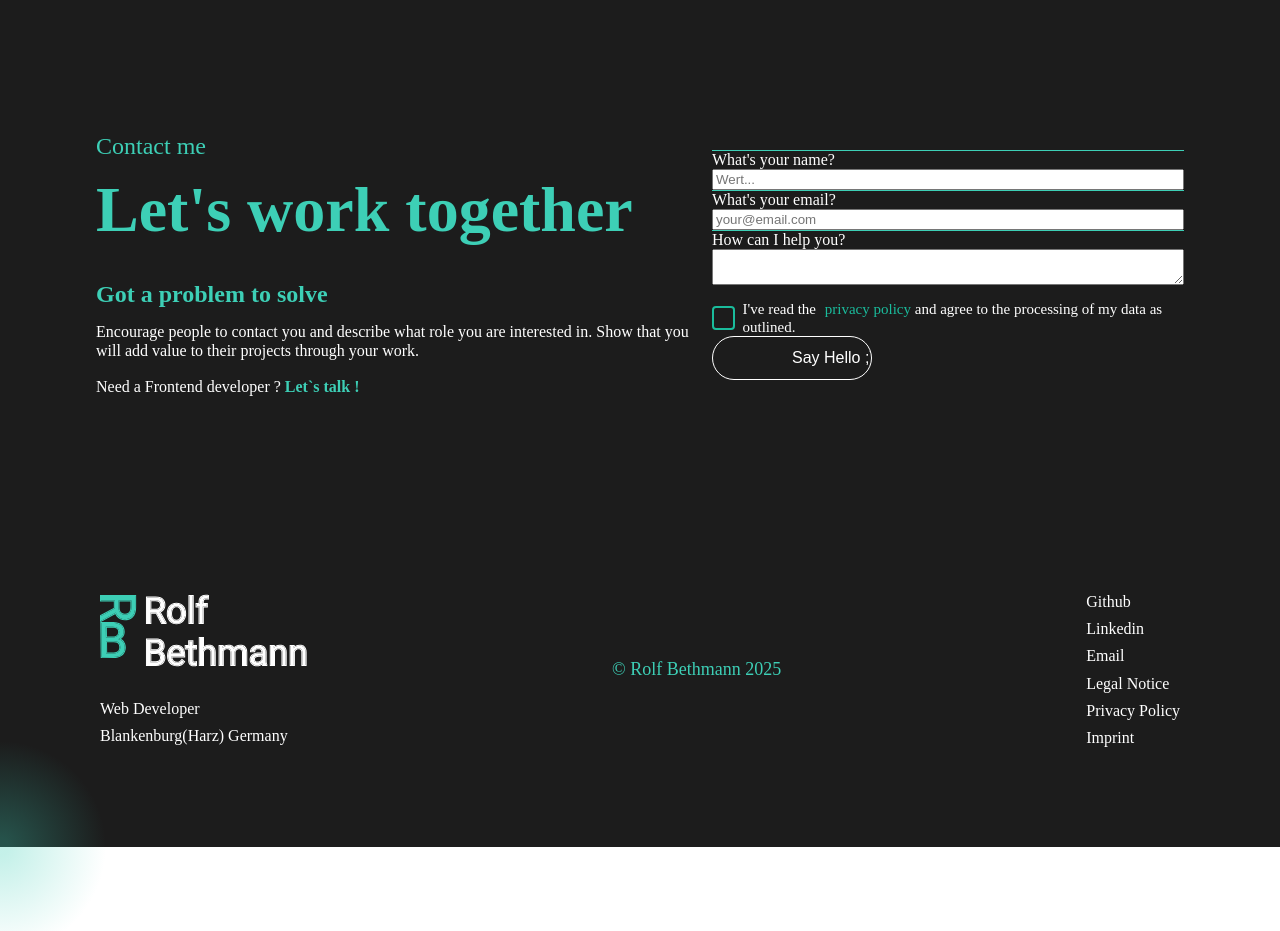
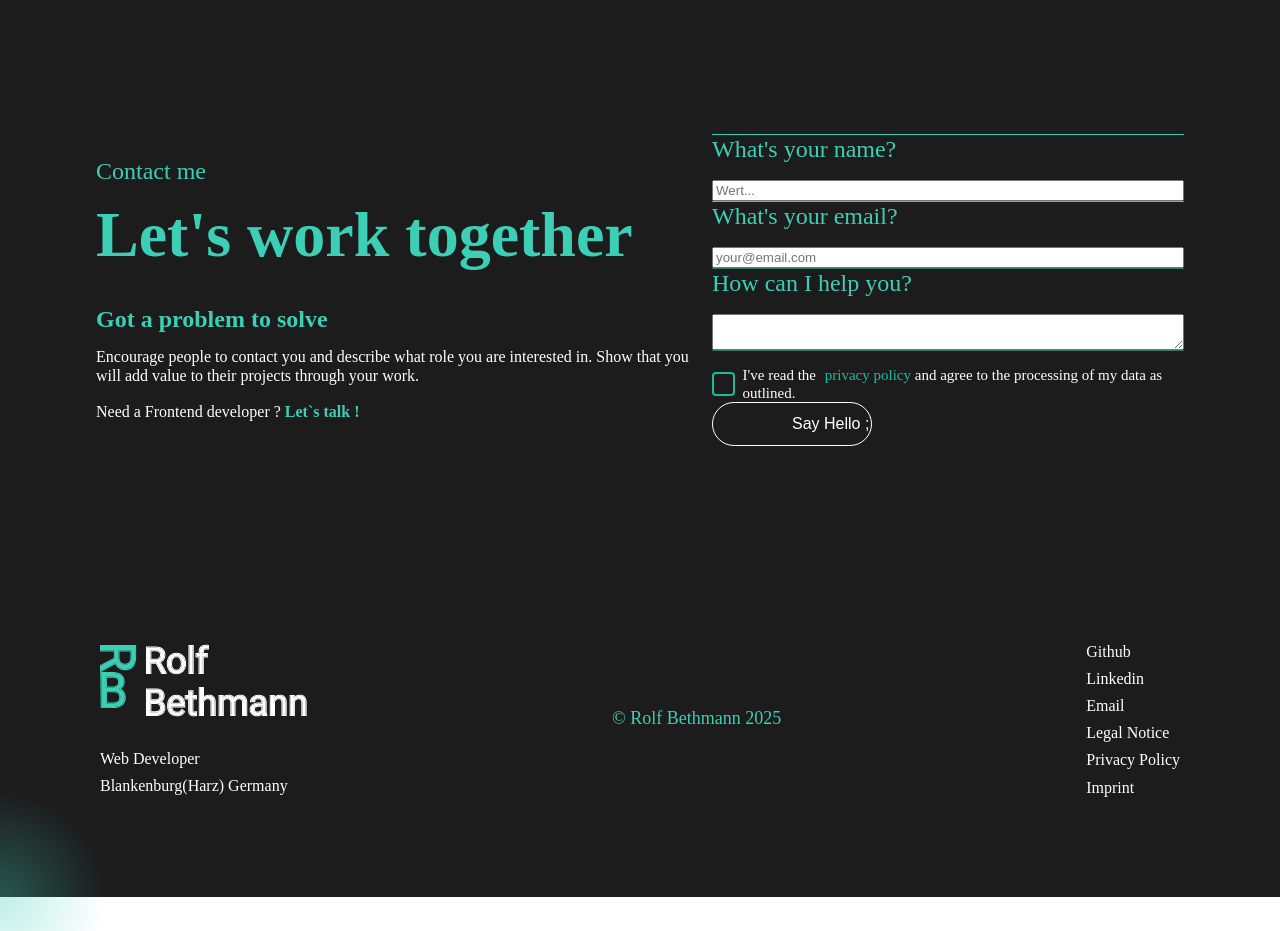
Before and after one commit to bethmannRolf/portfolio, an Angular app: page / in a window 1280 px wide. Shown: the part 4020-4951 px from the top of the page. Built offline with nearby package versions, Linux system fonts and the light colour scheme.

Commit message:
contact form styling 3

```diff
--- a/src/app/contact-form/contact-form.component.css
+++ b/src/app/contact-form/contact-form.component.css
@@ -167,3 +167,47 @@
 .contact-submit-button:hover {
   border: 1px solid #3DCFB6;
 }
+
+.question-name-input {
+  font-size: 24px;
+  font-weight: 500;
+  line-height: 120%;
+  letter-spacing: 0%;
+  color: #3DCFB6;
+}
+
+.question-mail-input {
+  font-size: 24px;
+  font-weight: 500;
+  line-height: 120%;
+  letter-spacing: 0%;
+  color: #3DCFB6;
+}
+
+.question-message-input {
+  font-size: 24px;
+  font-weight: 500;
+  line-height: 120%;
+  letter-spacing: 0%;
+  color: #3DCFB6;
+}
+
+.name-input-section {
+  display: flex;
+  flex-direction: column;
+  gap: 16px;
+}
+
+.email-input-section {
+  display: flex;
+  flex-direction: column;
+  gap: 16px;
+}
+
+.message-area-section {
+  display: flex;
+  flex-direction: column;
+  gap: 16px;
+  border-top: 1px solid rgba(61, 207, 182, 0.5);
+  border-bottom: 1px solid rgba(61, 207, 182, 0.5);
+}
--- a/src/app/contact-form/contact-form.component.html
+++ b/src/app/contact-form/contact-form.component.html
@@ -1,16 +1,16 @@
 <form class="contact-form-container" [formGroup]="contactForm" (ngSubmit)="onSubmit()">
     <div class="name-input-section">
-        <label class="question-contact-input" for="name">What's your name?</label>
+        <label for="name"><span class="question-name-input">What's your name?</span></label>
         <input placeholder="Wert..." id="name" formControlName="name" required />
     </div>
 
     <div class="email-input-section">
-        <label for="email">What's your email?</label>
+        <label for="email"><span class="question-mail-input">What's your email?</span></label>
         <input placeholder="your@email.com" id="email" formControlName="email" required type="email" />
     </div>
 
     <div class="message-area-section">
-        <label for="message">How can I help you?</label>
+        <label for="message"><span class="question-message-input">How can I help you?</span></label>
         <textarea id="message" formControlName="message" required></textarea>
     </div>
 
@@ -23,5 +23,6 @@
         </label>
     </div>
 
-    <button class="contact-submit-button" type="submit" [disabled]="contactForm.invalid"><span class="submit-span">Say Hello ;)</span></button>
+    <button class="contact-submit-button" type="submit" [disabled]="contactForm.invalid"><span class="submit-span">Say
+            Hello ;)</span></button>
 </form>
--- a/src/app/contact-form/contact-form.component.scss
+++ b/src/app/contact-form/contact-form.component.scss
@@ -45,12 +45,6 @@ align-items: center;
     display: flex;
 
 }
-
-.privacy-policy-link{
-
-
-}
-
 
 
 /////
@@ -228,3 +222,52 @@ align-items: center;
 .contact-submit-button:hover {
     border: 1px solid #3DCFB6;
 }
+
+
+.question-name-input{
+    font-size: 24px;
+    font-weight: 500;
+    line-height: 120%;
+    letter-spacing: 0%;
+    color: #3DCFB6;
+    }
+
+    .question-mail-input{
+        font-size: 24px;
+        font-weight: 500;
+        line-height: 120%;
+        letter-spacing: 0%;
+        color: #3DCFB6;
+    }
+
+
+    .question-message-input{
+        font-size: 24px;
+        font-weight: 500;
+        line-height: 120%;
+        letter-spacing: 0%;
+        color: #3DCFB6;
+    }
+
+    .name-input-section{
+        display: flex;
+        flex-direction: column;
+        gap:16px;
+
+    }
+
+    .email-input-section{
+        display: flex;
+        flex-direction: column;
+        gap:16px;
+    }
+
+    .message-area-section{
+        display: flex;
+        flex-direction: column;
+        gap:16px;
+        border-top: 1px solid rgba(61, 207, 182, 0.5);
+        border-bottom: 1px solid rgba(61, 207, 182, 0.5);
+
+
+    }
--- a/src/app/contact/contact.component.css
+++ b/src/app/contact/contact.component.css
@@ -73,3 +73,7 @@
   line-height: 120%;
   letter-spacing: 0%;
 }
+
+div::placeholder {
+  background-color: red;
+}
--- a/src/app/contact/contact.component.min.css
+++ b/src/app/contact/contact.component.min.css
@@ -1 +1 @@
-.contact-section{background-color:#1c1c1c;color:white;display:flex;align-items:center;justify-content:space-between;padding:96px}.left-contact-side{max-width:616px;display:flex;flex-direction:column;gap:40px}.left-upper-section{display:flex;flex-direction:column;gap:20px}.contact-me-span{color:#3DCFB6;font-weight:500;font-size:24px;line-height:100%;letter-spacing:0%}.work-together-heading{color:#3DCFB6;font-weight:700;font-size:64px;line-height:100%;letter-spacing:-3%}.left-lower-section{display:flex;flex-direction:column;gap:16px}.left-lower-heading{color:#3DCFB6;font-weight:700;font-size:24px;line-height:100%;letter-spacing:0%}.left-lower-first-span{color:white;font-weight:400;font-size:16px;line-height:120%;letter-spacing:0%}.highlight-green{color:#3DCFB6;font-weight:700;font-size:16px;line-height:100%;letter-spacing:0%}.need-developer{color:white;font-weight:400;font-size:16px;line-height:120%;letter-spacing:0%}
+.contact-section{background-color:#1c1c1c;color:white;display:flex;align-items:center;justify-content:space-between;padding:96px}.left-contact-side{max-width:616px;display:flex;flex-direction:column;gap:40px}.left-upper-section{display:flex;flex-direction:column;gap:20px}.contact-me-span{color:#3DCFB6;font-weight:500;font-size:24px;line-height:100%;letter-spacing:0%}.work-together-heading{color:#3DCFB6;font-weight:700;font-size:64px;line-height:100%;letter-spacing:-3%}.left-lower-section{display:flex;flex-direction:column;gap:16px}.left-lower-heading{color:#3DCFB6;font-weight:700;font-size:24px;line-height:100%;letter-spacing:0%}.left-lower-first-span{color:white;font-weight:400;font-size:16px;line-height:120%;letter-spacing:0%}.highlight-green{color:#3DCFB6;font-weight:700;font-size:16px;line-height:100%;letter-spacing:0%}.need-developer{color:white;font-weight:400;font-size:16px;line-height:120%;letter-spacing:0%}div::placeholder{background-color:red}
--- a/src/app/contact/contact.component.scss
+++ b/src/app/contact/contact.component.scss
@@ -81,9 +81,6 @@ padding: 96px;
     letter-spacing: 0%;
 }
 
-.app-contact-form {
-
-
-
-
+div::placeholder{
+    background-color: red;
 }
```
Also changed, not shown: src/app/contact-form/contact-form.component.min.css (+1 -1 lines).
